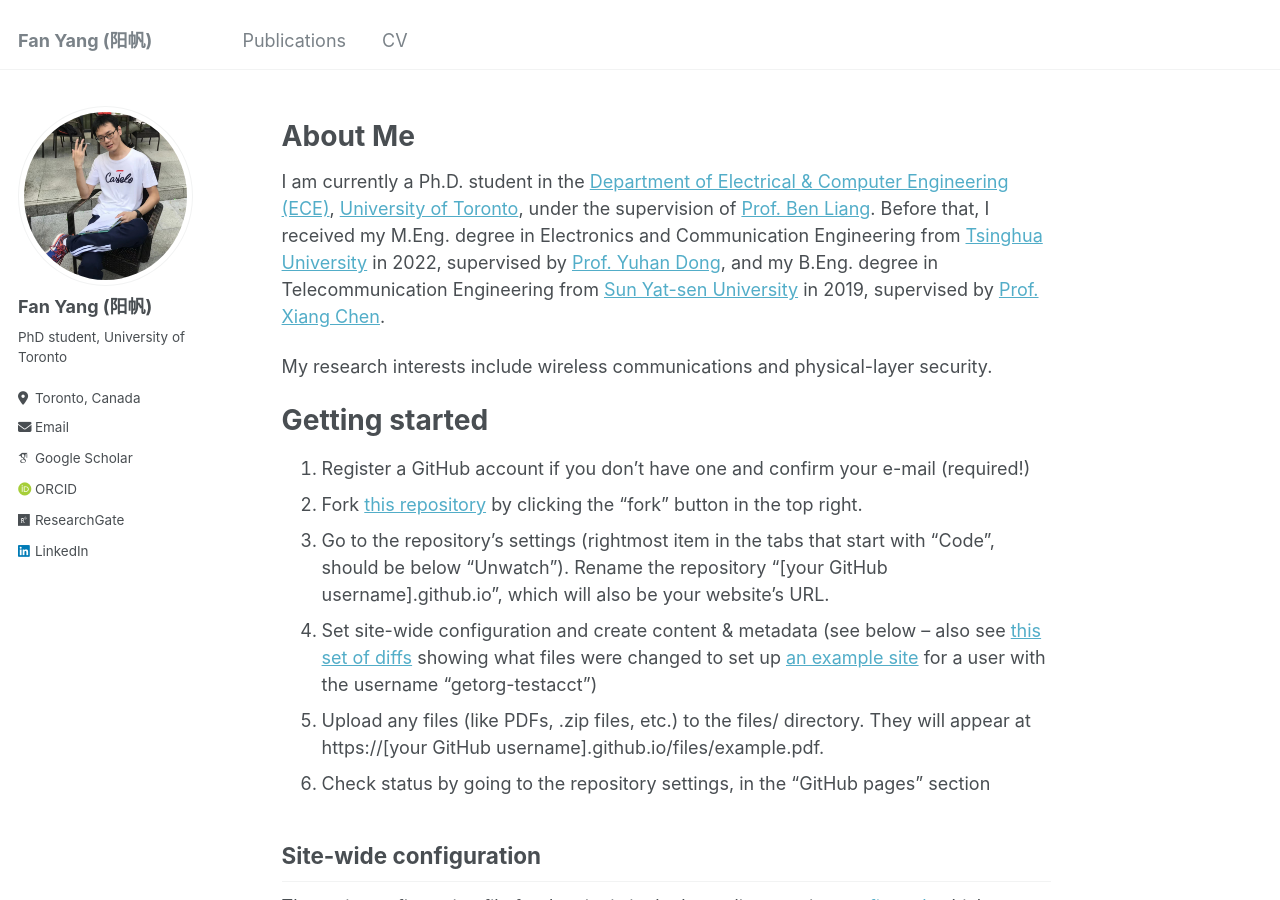
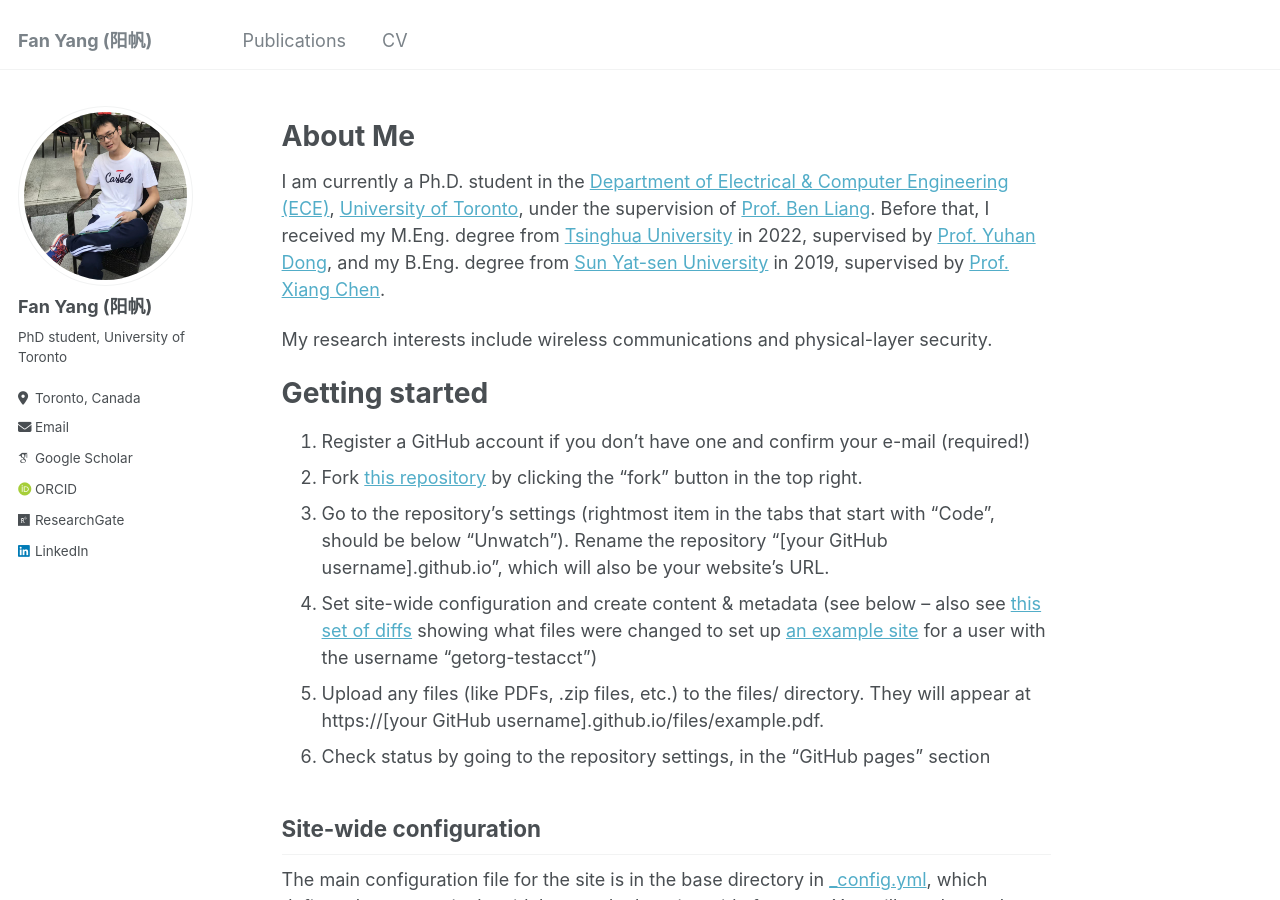
Before and after one commit to fanyang-uoft/fanyang-uoft.github.io, a Jekyll site: the page built from _pages/about.md, in a window 1280 px wide and 900 px high. Built offline with Jekyll 4.4.1, drawn with Linux system fonts in a browser that asks for light colours; some web fonts are replaced.

Commit message:
Update about.md

```diff
--- a/_pages/about.md
+++ b/_pages/about.md
@@ -9,7 +9,7 @@ redirect_from:
 
 About Me
 ======
-I am currently a Ph.D. student in the [Department of Electrical & Computer Engineering (ECE)](https://www.ece.utoronto.ca/), [University of Toronto](https://www.utoronto.ca), under the supervision of [Prof. Ben Liang](https://www.comm.utoronto.ca/~liang). Before that, I received my M.Eng. degree in Electronics and Communication Engineering from [Tsinghua University](https://www.tsinghua.edu.cn/en) in 2022, supervised by [Prof. Yuhan Dong](https://www.sigs.tsinghua.edu.cn/dyh_en/), and my B.Eng. degree in Telecommunication Engineering from [Sun Yat-sen University](https://www.sysu.edu.cn/sysuen) in 2019, supervised by [Prof. Xiang Chen](http://www.i3c-sysu.cn/).
+I am currently a Ph.D. student in the [Department of Electrical & Computer Engineering (ECE)](https://www.ece.utoronto.ca/), [University of Toronto](https://www.utoronto.ca), under the supervision of [Prof. Ben Liang](https://www.comm.utoronto.ca/~liang). Before that, I received my M.Eng. degree from [Tsinghua University](https://www.tsinghua.edu.cn/en) in 2022, supervised by [Prof. Yuhan Dong](https://www.sigs.tsinghua.edu.cn/dyh_en/), and my B.Eng. degree from [Sun Yat-sen University](https://www.sysu.edu.cn/sysuen) in 2019, supervised by [Prof. Xiang Chen](http://www.i3c-sysu.cn/).
 
 My research interests include wireless communications and physical-layer security.
 
```
